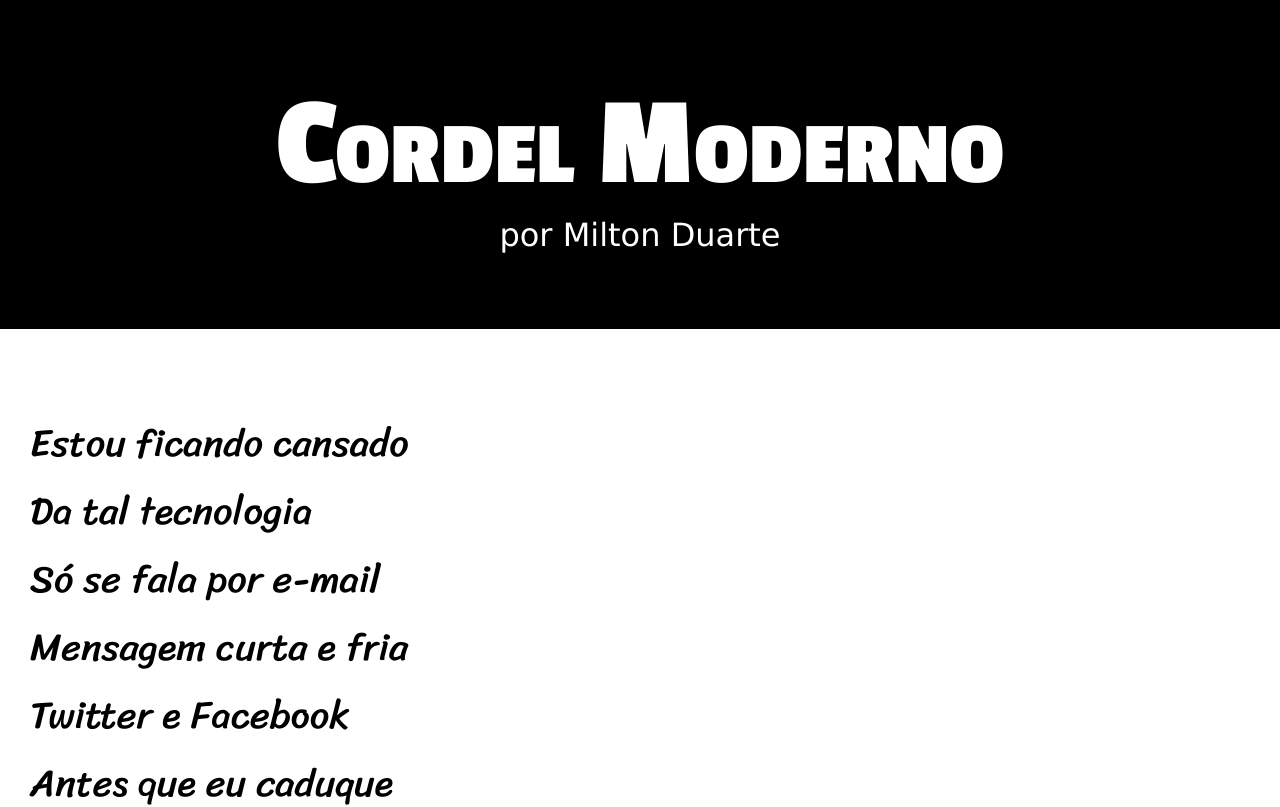
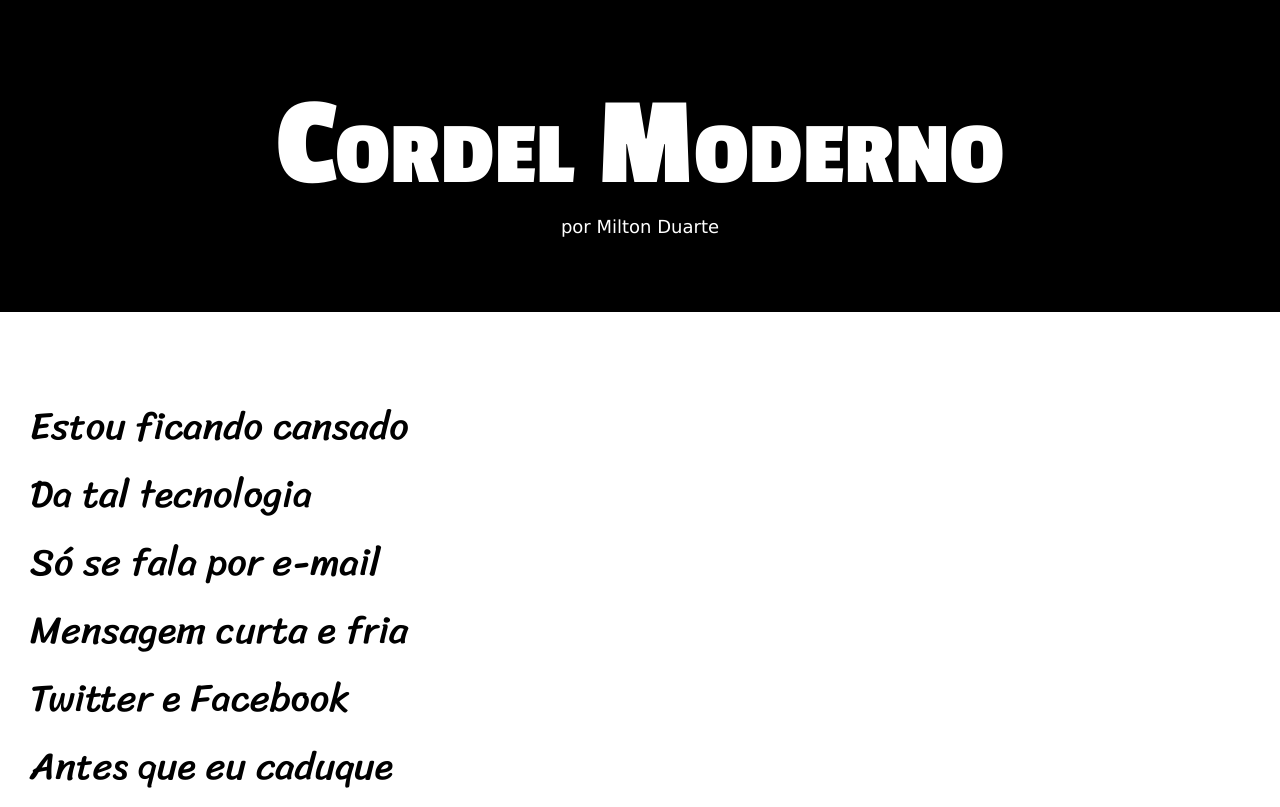
Before and after one commit to LessakAlexandre/projeto-cordel, a plain HTML site: page index.html in a window 1280 px wide. Shown: the top 807 px of the page. Drawn offline with Linux system fonts and the light colour scheme.

Commit message:
atualizando

```diff
--- a/estilo.css
+++ b/estilo.css
@@ -6,7 +6,6 @@
 
 *{
     margin: 0px;
-    font-size: 1em;
 
 }
 :root{
@@ -38,6 +37,7 @@ header > h1{
 header>p{
     padding-bottom: 50px;
     font-weight: lighter;
+    font-size: large;
 }
 a{
     text-decoration: none;
```
